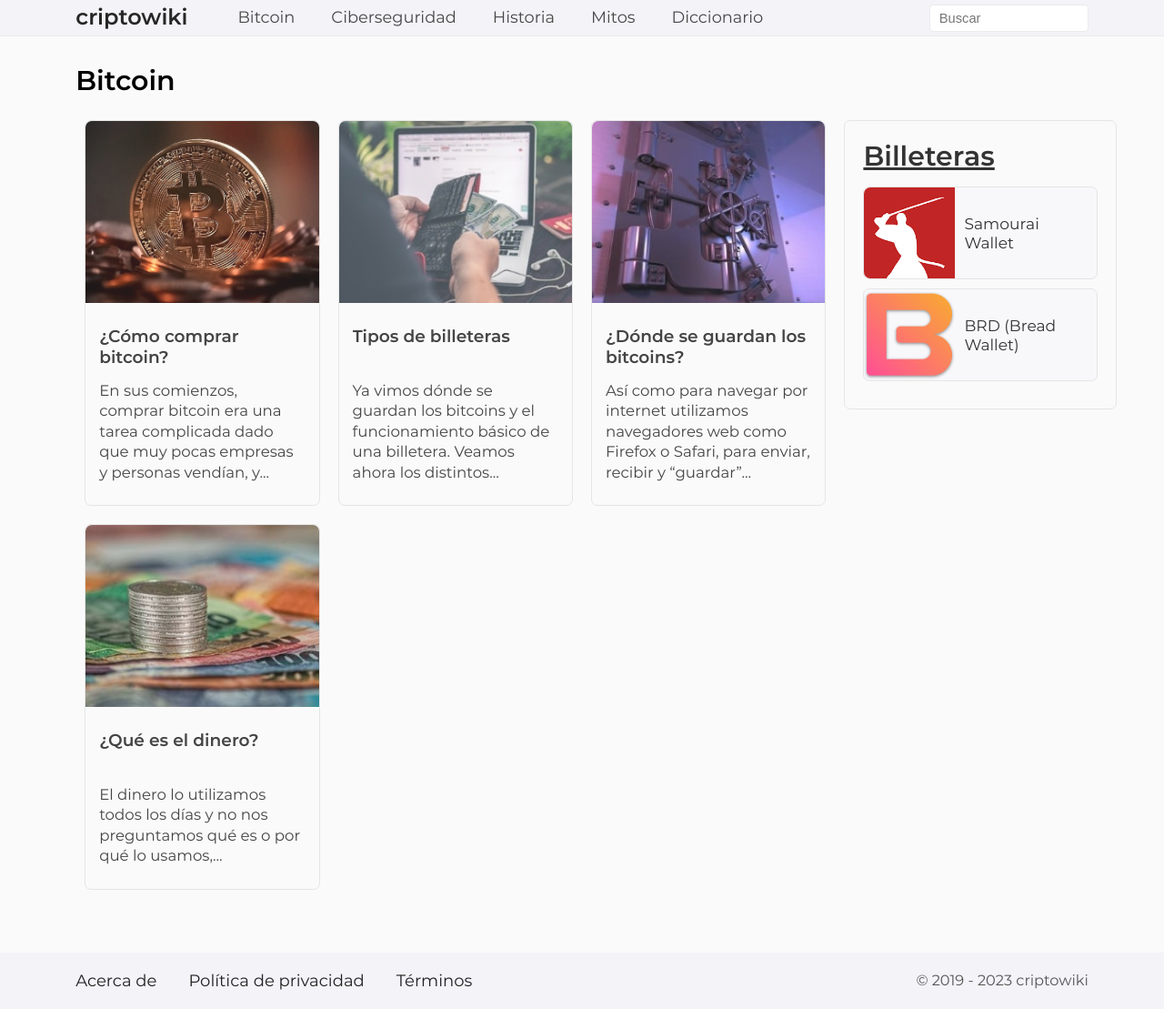
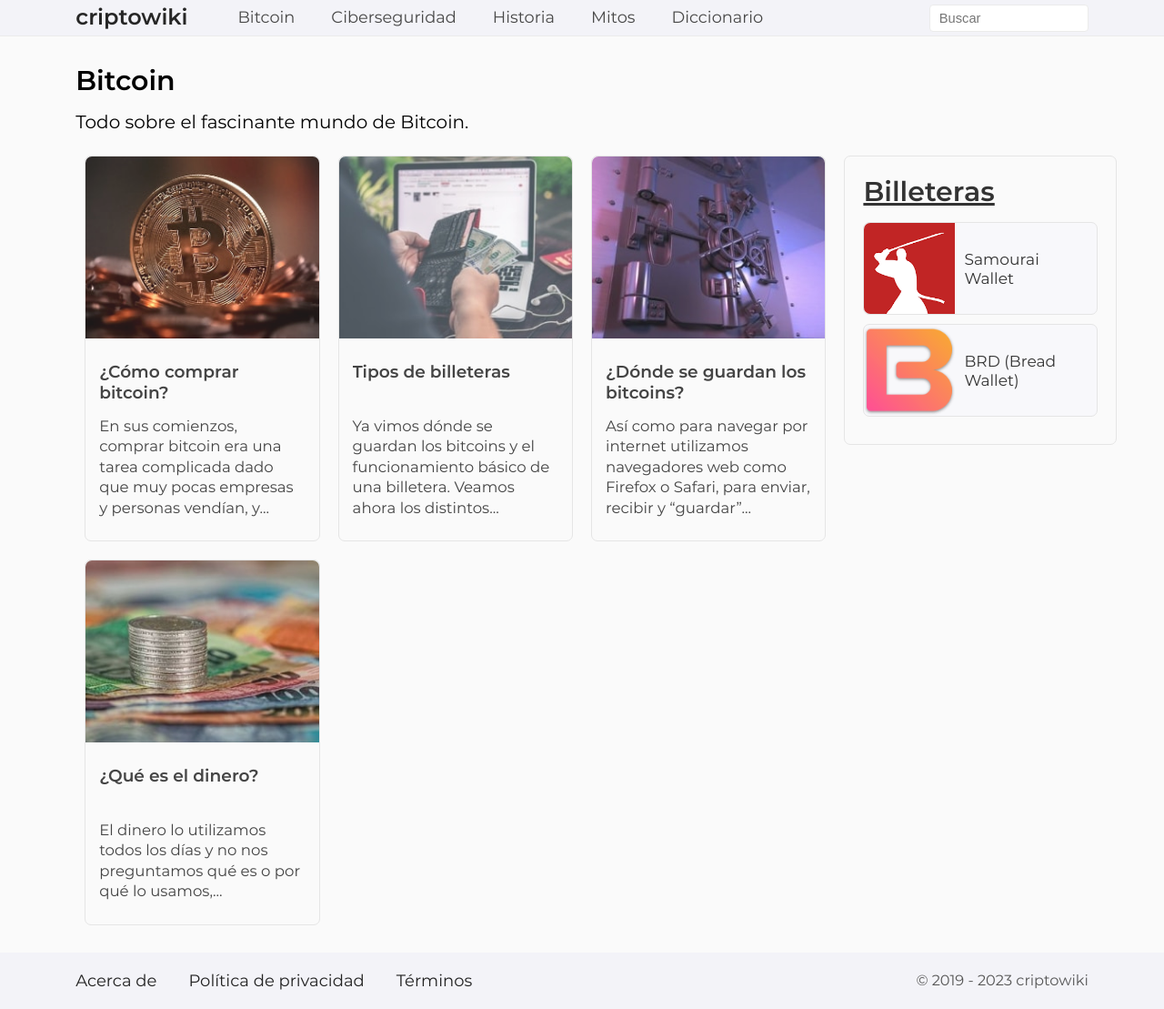
Before and after one commit to criptowiki/criptowiki, a Jekyll site: the page built from pages/bitcoin.html, in a window 1280 px wide and 1109 px high. Shown: the whole window at 91% size. Built offline with Jekyll 4.4.1, drawn with Linux system fonts in a browser that asks for light colours.

Commit message:
add missing description on Bitcoin page

```diff
--- a/pages/bitcoin.html
+++ b/pages/bitcoin.html
@@ -9,6 +9,7 @@ css: bitcoin
 <div class="align-box">
 
     <div id="page-title"><h1>{{ page.title }}</h1></div>
+    <div id="page-description">{{ page.description }}</div>
 
     <div id="columns-container-2">
         <div id="column-left">
```
